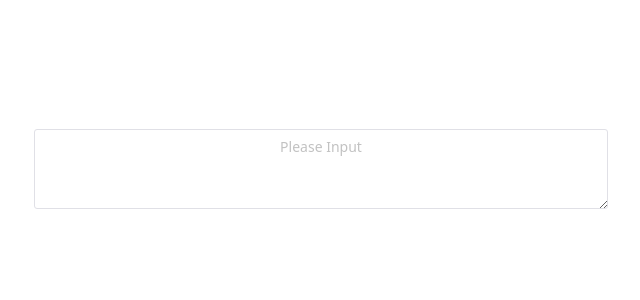
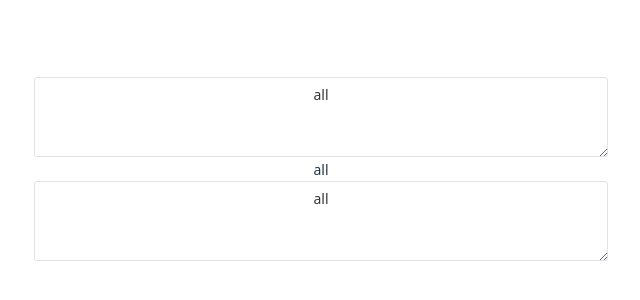
Before and after one commit to Hana-ame/gbt7714-vue-style, a Vue app: page / in a window 1280 px wide. Shown: the part 230-530 px from the top of the page, without its empty margins (319-959 px from the left). Built offline with nearby package versions, Linux system fonts and the light colour scheme.

Commit message:
% if set the value, computed will run get() one time, but will not call set()

```diff
--- a/src/components/RefMaker.vue
+++ b/src/components/RefMaker.vue
@@ -1,21 +1,34 @@
 <script setup lang="ts">
-import { ref } from 'vue'
+import { ref, computed } from 'vue'
 import { NInput }  from 'naive-ui'
 
 // defineProps<{ msg: string }>()
 
-const count = ref(0)
+const input = ref("all")
 
-const value = ref("")
+const result = computed({
+  get() {
+    // console.log('get')
+    return input.value
+  },
+  set(newValue) {
+    // console.log('set')
+    input.value = newValue
+  }
+})
 
 </script>
 
 <template>
     <n-input
-      v-model:value="value"
+      v-model:value="input"
       type="textarea"
     />
-    {{ value }}
+    {{ input }}
+    <n-input
+      v-model:value="result"
+      type="textarea"
+    />
 </template>
 
 <style>
```
